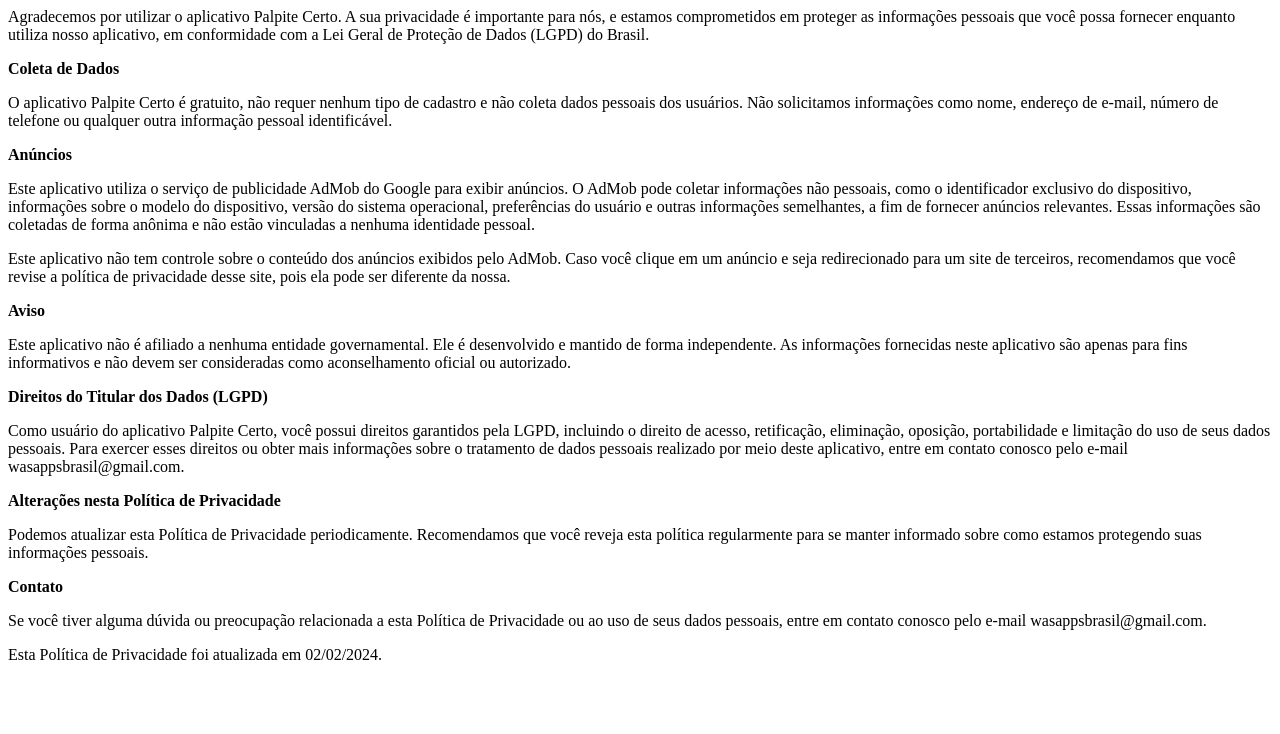
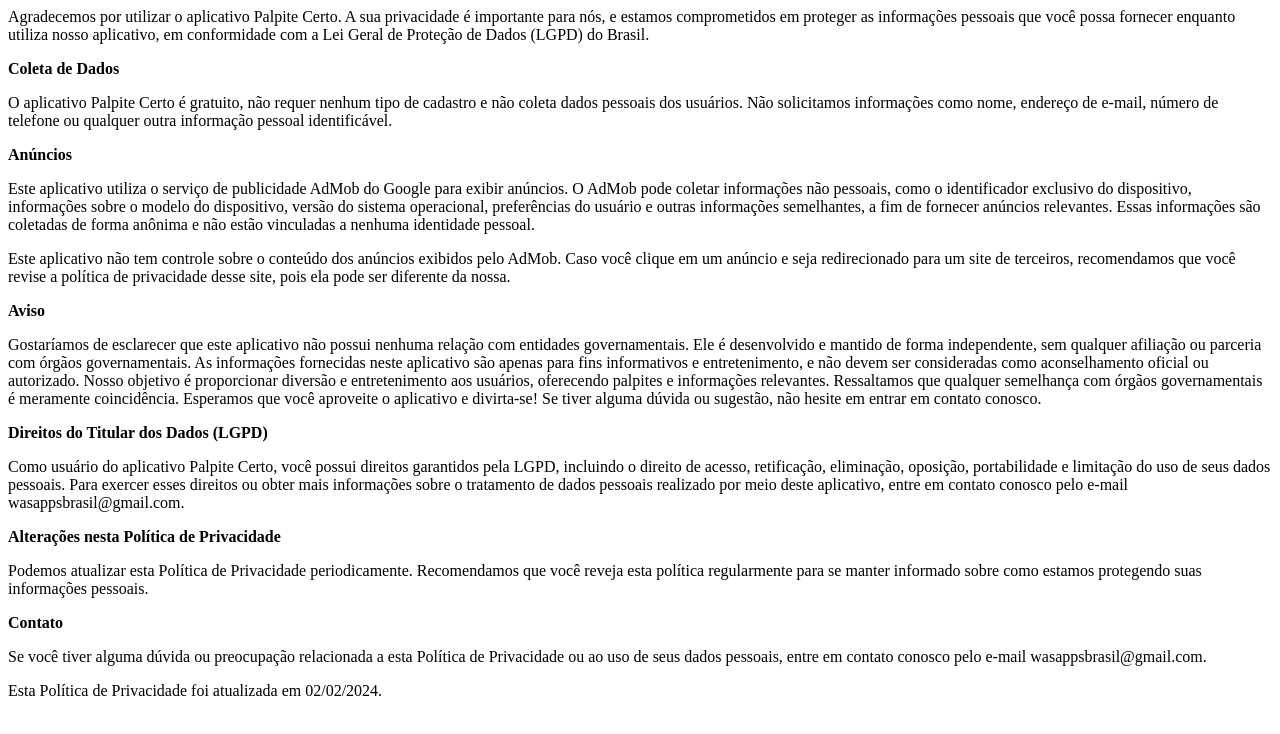
Before and after one commit to waslinux/palpitecerto.github.io, a plain HTML site: page index.html in a window 1280 px wide. Drawn offline with Linux system fonts and the light colour scheme.

Commit message:
Update index.html

```diff
--- a/index.html
+++ b/index.html
@@ -12,7 +12,7 @@
 
 <p><strong>Aviso</strong></p>
 
-<p>Este aplicativo não é afiliado a nenhuma entidade governamental. Ele é desenvolvido e mantido de forma independente. As informações fornecidas neste aplicativo são apenas para fins informativos e não devem ser consideradas como aconselhamento oficial ou autorizado.</p>
+<p>Gostaríamos de esclarecer que este aplicativo não possui nenhuma relação com entidades governamentais. Ele é desenvolvido e mantido de forma independente, sem qualquer afiliação ou parceria com órgãos governamentais. As informações fornecidas neste aplicativo são apenas para fins informativos e entretenimento, e não devem ser consideradas como aconselhamento oficial ou autorizado. Nosso objetivo é proporcionar diversão e entretenimento aos usuários, oferecendo palpites e informações relevantes. Ressaltamos que qualquer semelhança com órgãos governamentais é meramente coincidência. Esperamos que você aproveite o aplicativo e divirta-se! Se tiver alguma dúvida ou sugestão, não hesite em entrar em contato conosco.</p>
 
 <p><strong>Direitos do Titular dos Dados (LGPD)</strong></p>
 
```
